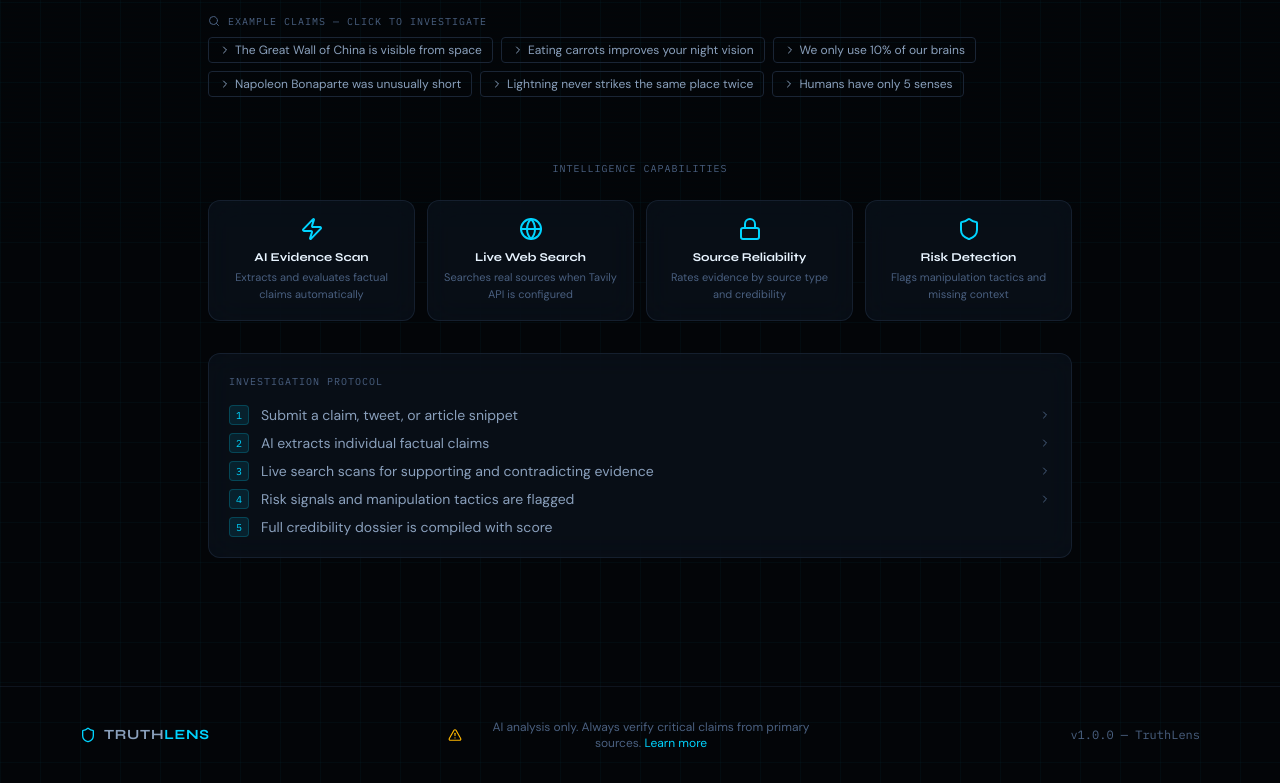
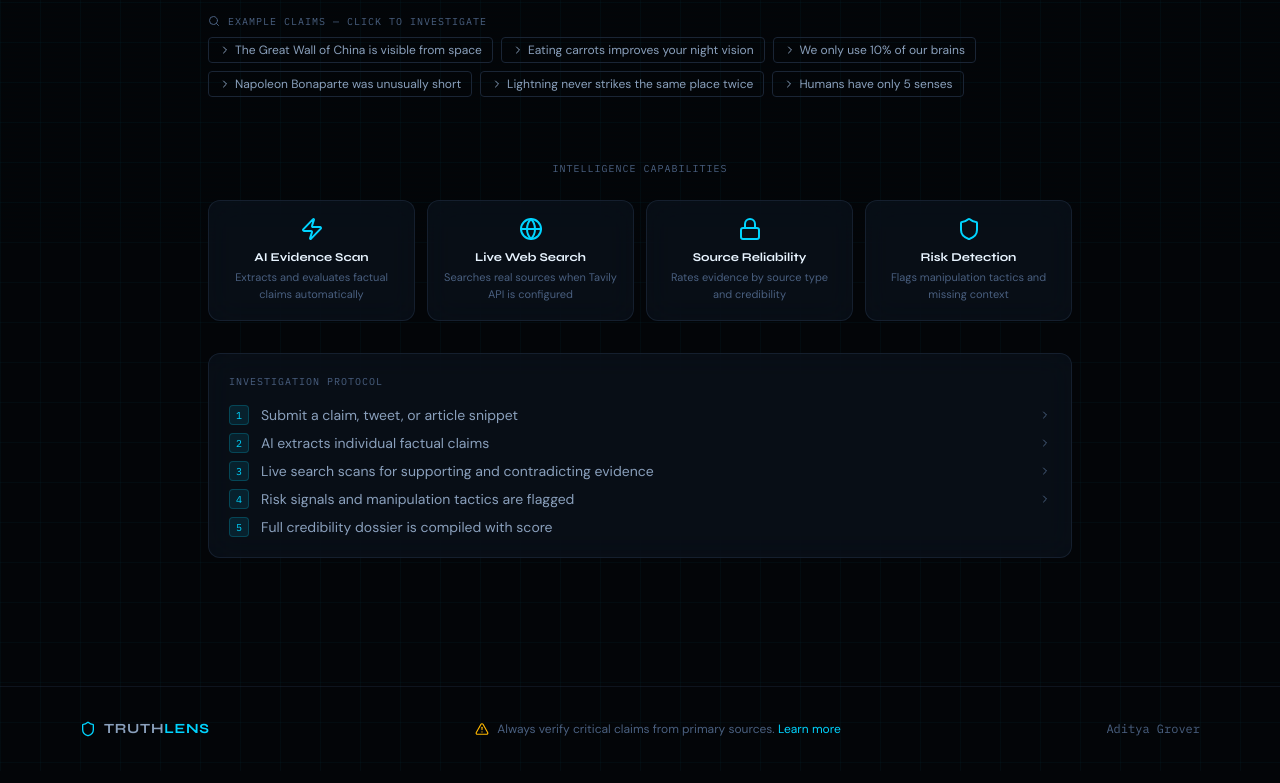
Before and after one commit to adityagrover111/truthlens, a Next.js app: page / in a window 1280 px wide. Shown: the part 558-1341 px from the top of the page. Built offline with nearby package versions, Linux system fonts and the light colour scheme.

Commit message:
Update footer text and version information

```diff
--- a/src/components/Footer.tsx
+++ b/src/components/Footer.tsx
@@ -1,8 +1,4 @@
-// ============================================================
 // src/components/Footer.tsx
-// Simple footer (no "use client" needed — no interactivity)
-// ============================================================
-
 import { Shield, AlertTriangle } from "lucide-react";
 import Link from "next/link";
 
@@ -23,7 +19,7 @@ export default function Footer() {
           <div className="flex items-center gap-2 text-xs text-dim text-center max-w-sm">
             <AlertTriangle className="w-3.5 h-3.5 text-caution shrink-0" />
             <span>
-              AI analysis only. Always verify critical claims from primary sources.{" "}
+             Always verify critical claims from primary sources.{" "}
               <Link href="/about" className="text-signal hover:underline">
                 Learn more
               </Link>
@@ -32,7 +28,7 @@ export default function Footer() {
 
           {/* Version */}
           <span className="font-mono text-xs text-dim">
-            v1.0.0 — TruthLens
+            Aditya Grover
           </span>
         </div>
       </div>
```
